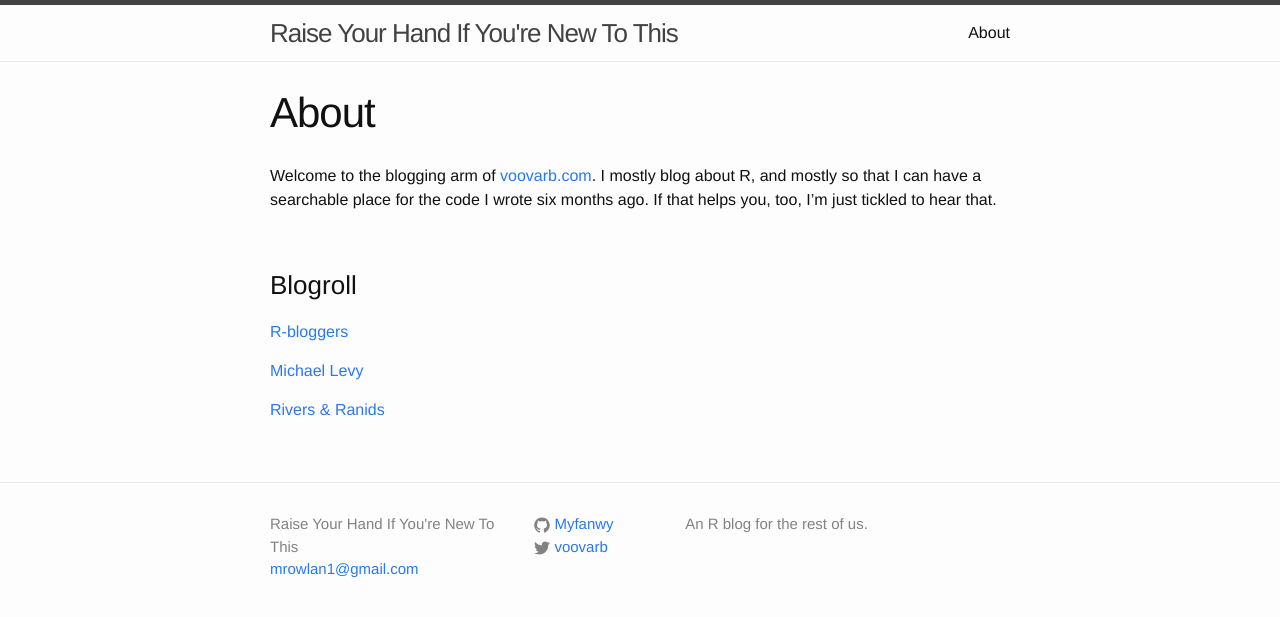
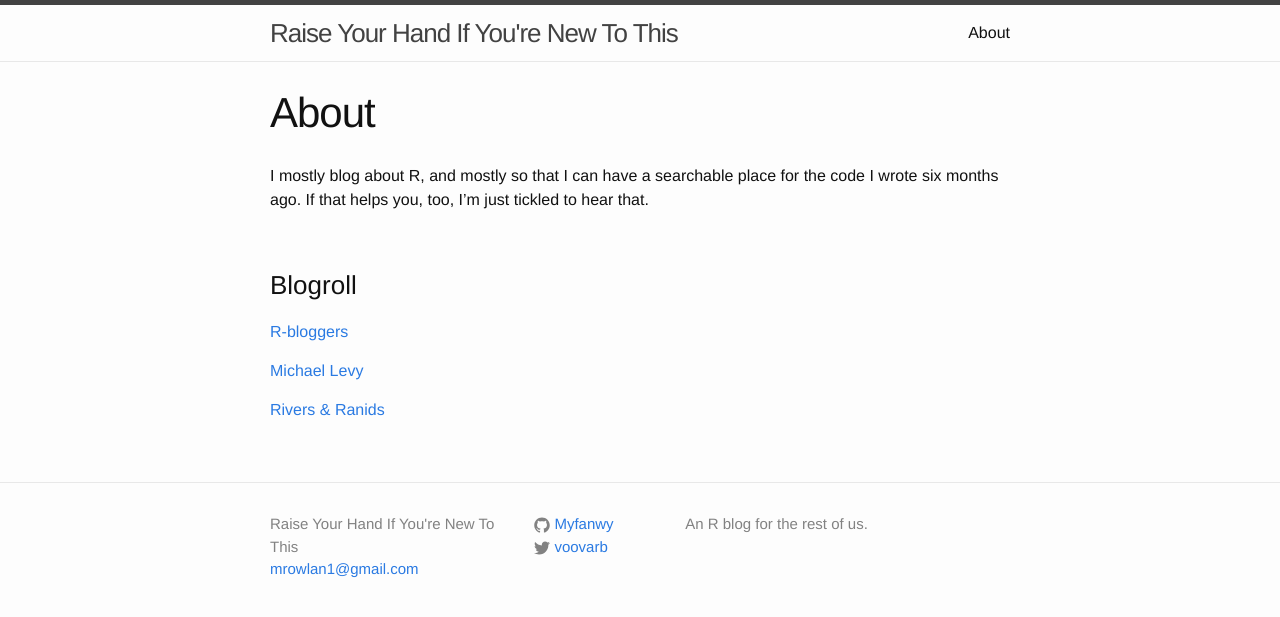
Before and after one commit to Myfanwy/Blog, a Jekyll site: the page built from about.md, in a window 1280 px wide. Shown: the top 617 px of the page. Built offline with Jekyll 4.4.1, drawn with Linux system fonts in a browser that asks for light colours.

Commit message:
delete broken link
the gross one

```diff
--- a/about.md
+++ b/about.md
@@ -4,7 +4,7 @@ title: About
 permalink: /about/
 ---
 
-Welcome to the blogging arm of [voovarb.com](http://www.voovarb.com).  I mostly blog about R, and mostly so that I can have a searchable place for the code I wrote six months ago.  If that helps you, too, I'm just tickled to hear that.
+I mostly blog about R, and mostly so that I can have a searchable place for the code I wrote six months ago.  If that helps you, too, I'm just tickled to hear that.
 
 
 <br>
```
